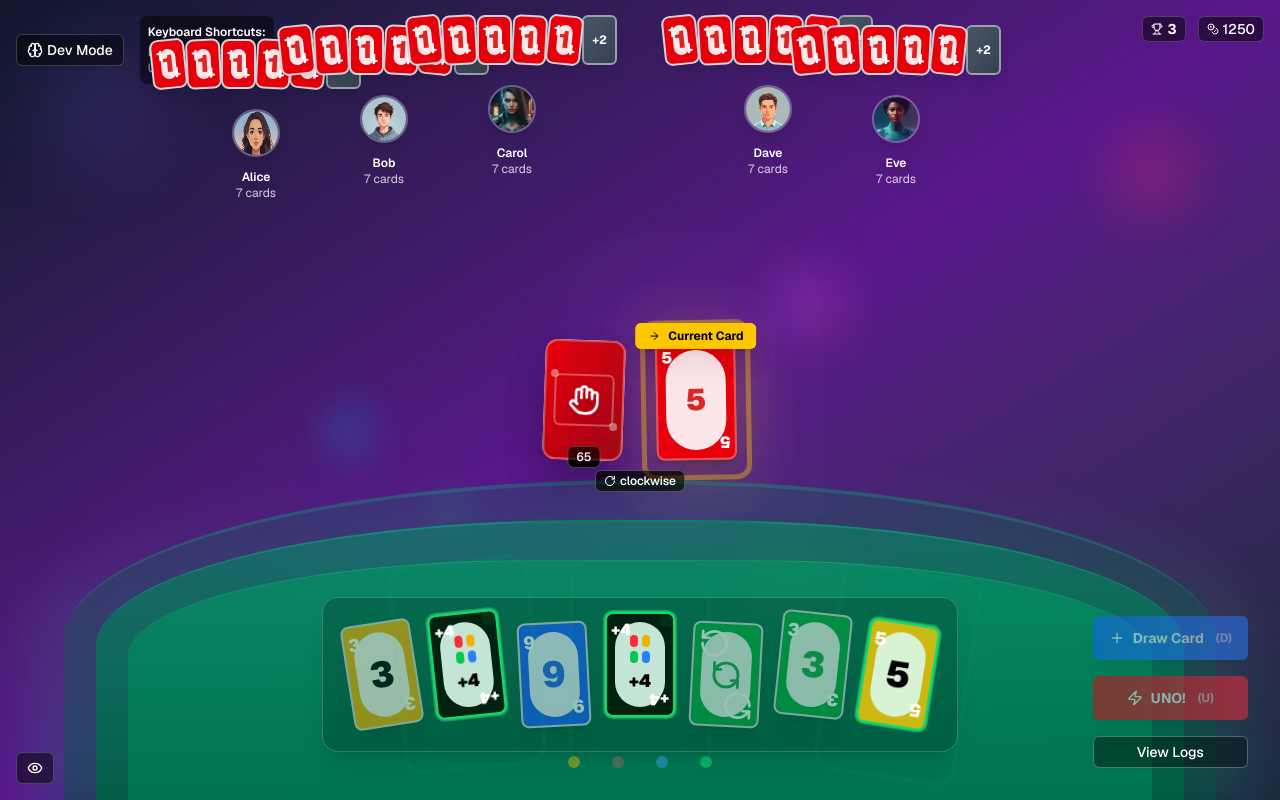
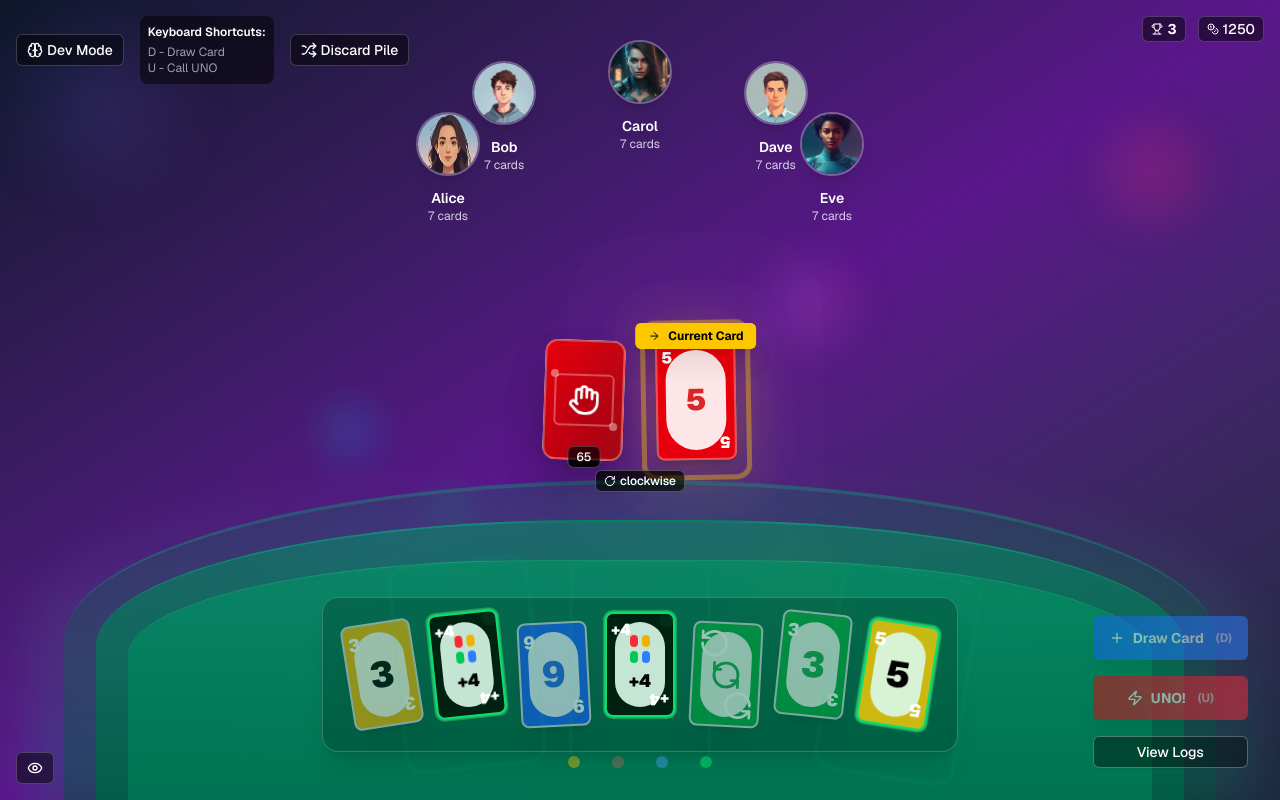
Before and after one commit to ashokgit/uno-card-game, a Next.js app: page / in a window 1280 px wide. Built offline with nearby package versions, Linux system fonts and the light colour scheme.

Commit message:
Refactor player positioning and card display in Uno game. Implement symmetrical arc positioning for opponents using polar coordinates for improved layout. Update opponent card display to show only for active players, enhancing clarity and user experience.

```diff
--- a/app/page.tsx
+++ b/app/page.tsx
@@ -229,37 +229,39 @@ export default function UnoGame() {
   })
 
   const getPlayerPosition = (index: number) => {
-    // Simple fixed positioning system
+    // Current player (bottom center) - unchanged
     if (index === 0) {
-      // Current player (bottom center) - unchanged
       return { top: "92%", left: "50%" }
     }
 
-    // Improved positions for opponents - closer to central deck while maintaining circular layout
-    const opponentPositions = [
-      { top: "25%", left: "20%" },   // Alice (far left)
-      { top: "22%", left: "30%" },   // Bob (left)
-      { top: "20%", left: "40%" },   // Carol (center-left)
-      { top: "20%", left: "60%" },   // Dave (center-right)
-      { top: "22%", left: "70%" },   // Eve (right)
-    ]
+    // Perfect symmetrical arc using polar coordinates
+    const centerX = 50; // Center of screen horizontally
+    const centerY = 35; // Center of deck area
+    const radius = 15;  // Distance from center (adjust to bring closer/farther)
+
+    // Angles for each opponent (in degrees)
+    const angles = [180, 225, 270, 315, 0]; // Perfect arc distribution
 
     const opponentIndex = index - 1
-    if (opponentIndex < opponentPositions.length) {
-      const pos = opponentPositions[opponentIndex]
+    if (opponentIndex < angles.length) {
+      const angle = angles[opponentIndex];
+      const radian = (angle * Math.PI) / 180;
+
       return {
-        top: pos.top,
-        left: pos.left,
-        position: 'absolute' as const
+        top: `${centerY + radius * Math.sin(radian)}%`,
+        left: `${centerX + radius * Math.cos(radian)}%`,
+        position: 'absolute' as const,
+        transform: 'translate(-50%, -50%)' // Perfect centering
       }
     }
 
     // Fallback for additional players
-    const fallbackIndex = opponentIndex - opponentPositions.length
+    const fallbackIndex = opponentIndex - angles.length
     return {
-      top: `${15 + (fallbackIndex * 5)}%`,
-      left: `${10 + (fallbackIndex * 15)}%`,
-      position: 'absolute' as const
+      top: `${centerY + (fallbackIndex * 5)}%`,
+      left: `${centerX + (fallbackIndex * 10)}%`,
+      position: 'absolute' as const,
+      transform: 'translate(-50%, -50%)'
     }
   }
 
@@ -1411,7 +1413,8 @@ export default function UnoGame() {
 
 
 
-              {/* Opponent Cards Display */}
+              {/* Opponent Cards Display - Only for Active Player */}
+              {player.isActive && (
                 <div className="flex gap-[-15px] transform-origin-center mb-2">
                   {Array.from({ length: Math.min(player.cardCount, 5) }, (_, i) => (
                     <div
@@ -1436,13 +1439,14 @@ export default function UnoGame() {
                     </div>
                   )}
                 </div>
+              )}
 
               <div
                 className={`relative transition-all duration-300 ${player.isActive ? "ring-4 ring-yellow-400 rounded-full shadow-2xl shadow-yellow-400/70 scale-110" : ""
                   }`}
               >
                 <Avatar
-                  className={`border-2 border-white/30 shadow-lg transition-all duration-300 ${player.isActive ? "w-14 h-14" : "w-12 h-12"
+                  className={`border-2 border-white/30 shadow-lg transition-all duration-300 ${player.isActive ? "w-20 h-20" : "w-16 h-16"
                     }`}
                 >
                   <AvatarImage src={player.avatar || "/placeholder.svg"} alt={player.name} />
@@ -1462,7 +1466,7 @@ export default function UnoGame() {
 
               <div className="text-center">
                 <p
-                  className={`font-semibold text-white drop-shadow-lg transition-all duration-300 ${player.isActive ? "text-sm" : "text-xs"
+                  className={`font-semibold text-white drop-shadow-lg transition-all duration-300 ${player.isActive ? "text-base" : "text-sm"
                     }`}
                 >
                   {player.name}
```
Lines whose indentation alone changed are shown as unchanged.
